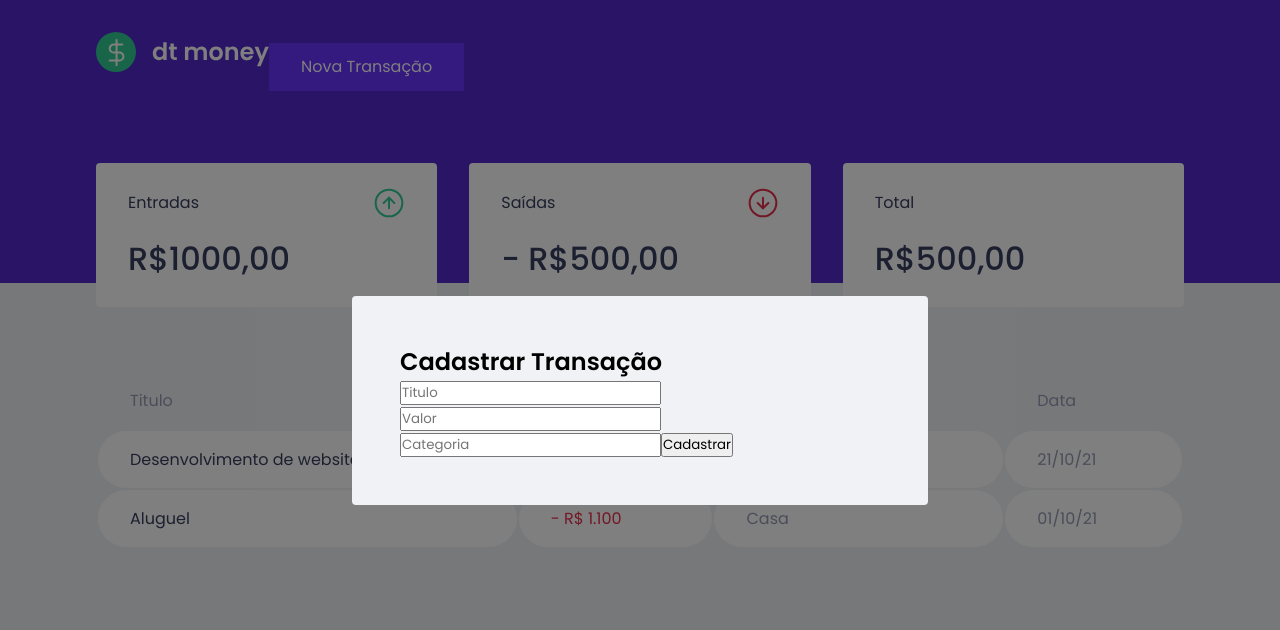
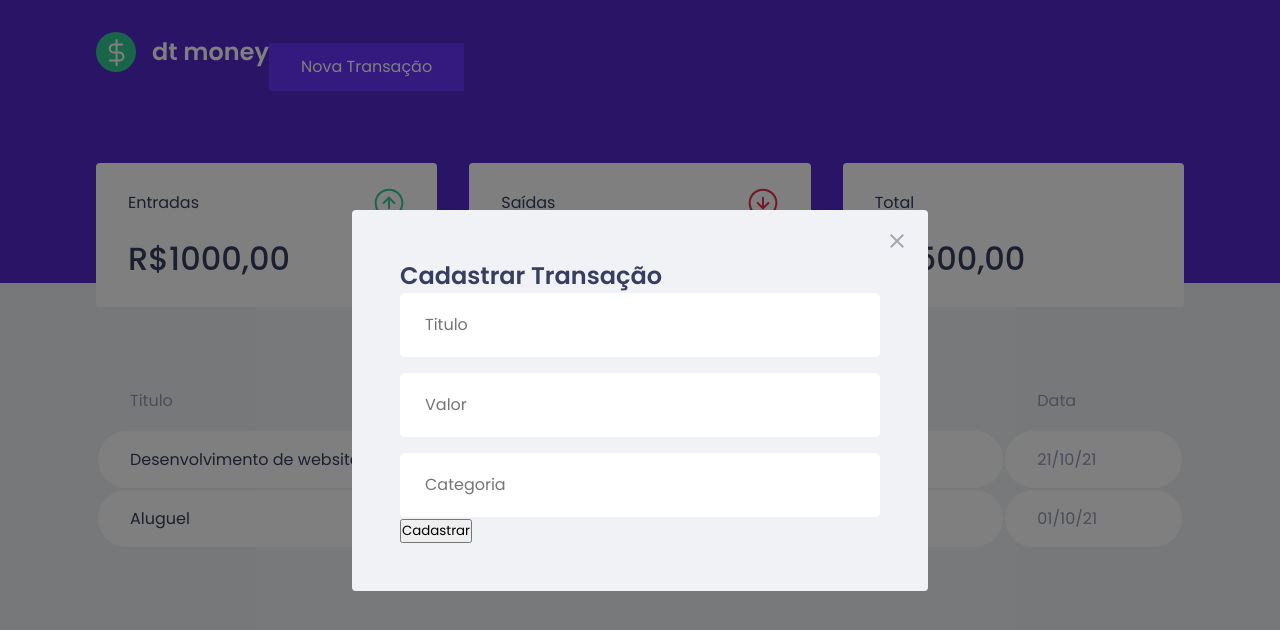
Before and after one commit to SilvioFelix32/DtMoney, a React (Create React App) app: page / in a window 1280 px wide. Both pictures are taken after a click on the button "Nova Transação". Shown: the top 630 px of the page. Built offline with nearby package versions, Linux system fonts and the light colour scheme; no server answers; what miragejs would draw is missing.

Commit message:
Estilização do modal

```diff
--- a/src/components/NewTransactionModal/index.tsx
+++ b/src/components/NewTransactionModal/index.tsx
@@ -1,4 +1,6 @@
 import Modal from 'react-modal';
+import closeImg from '../../assets/close.svg';
+
 import { Container } from './styles';
 
 interface NewTransactionModalProps {
@@ -14,6 +16,13 @@
       overlayClassName="react-modal-overlay"
       className="react-modal-content"
     >
+      <button
+        type="button"
+        onClick={onRequestClose}
+        className="react-modal-close"
+        >
+        <img src={closeImg} alt="Fechar Modal"></img>
+      </button>
 
       <Container>
         <h2>Cadastrar Transação</h2>
--- a/src/components/NewTransactionModal/styles.ts
+++ b/src/components/NewTransactionModal/styles.ts
@@ -1,5 +1,48 @@
 import styled from "styled-components";
 
 export const Container = styled.form`
+    h2 {
+        color: var(--text-title);
+        font-size: 1.5rem;
+    }
 
+    input {
+        width: 100%;
+        padding:  0 1.5rem;
+        height: 4rem;
+        border-radius: 0.25rem;
+
+        border: 1px solid #fff;
+        background: #FFF;
+
+        font-weight: 400;
+        font-size: 1rem;
+
+        &:placeholder {
+            color: var(--text-body);
+        }
+
+        & + input {
+            margin-top: 1rem;
+        }
+
+        button[type="submit"] {
+            width: 100%;
+            padding: 0 1.5rem;
+            height: 4rem;
+            background: var(--green);
+            color: #FFF;
+            border-radius: 0.25rem;
+            border: 0;
+            font-size: 1rem;
+            margin-top: 1.5rem;
+            font-weight: 600;
+
+            transition: filter 0.2;
+
+            &:hover {
+                filter: brigtness(0.9);
+            }
+        }
+    }
     `;
--- a/src/styles/global.ts
+++ b/src/styles/global.ts
@@ -76,4 +76,18 @@
         position: relative;
         border-radius: 0.25rem;
     }
+
+    .react-modal-close {
+        position: absolute;
+        right: 1.5rem;
+        top: 1.5rem;
+        border: 0;
+        background: transparent;
+
+        transition: 0.2;
+
+        &:hover {
+            filter: brigtness(0.8);
+        }
+    }
 `
```
